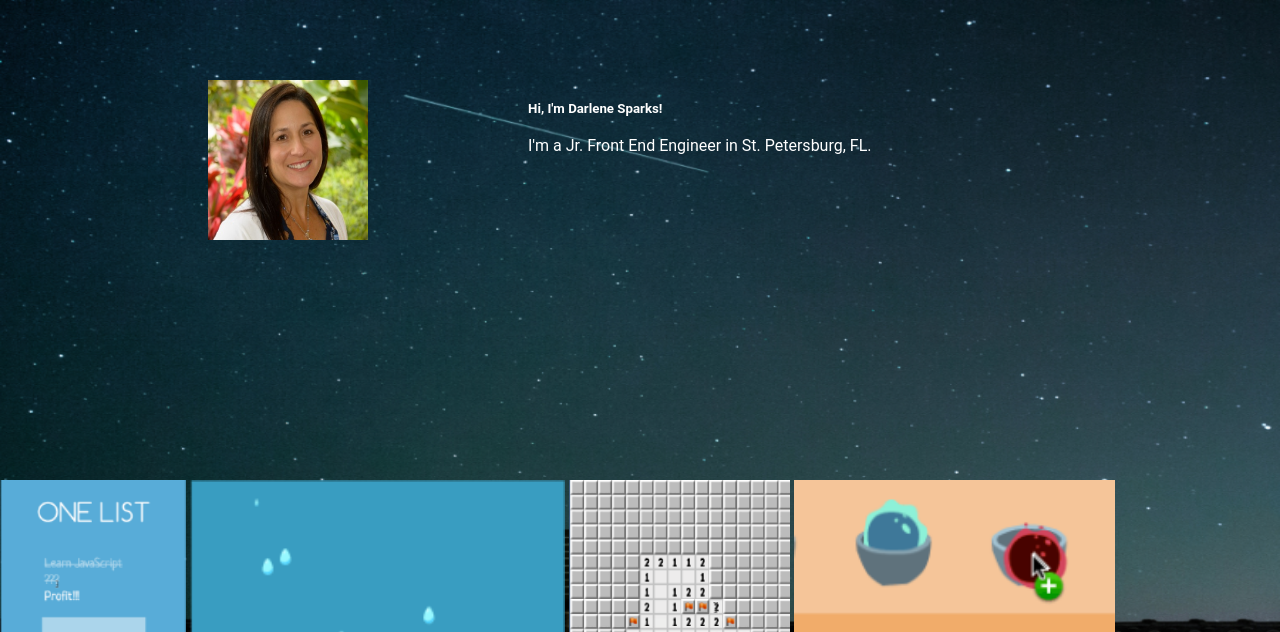
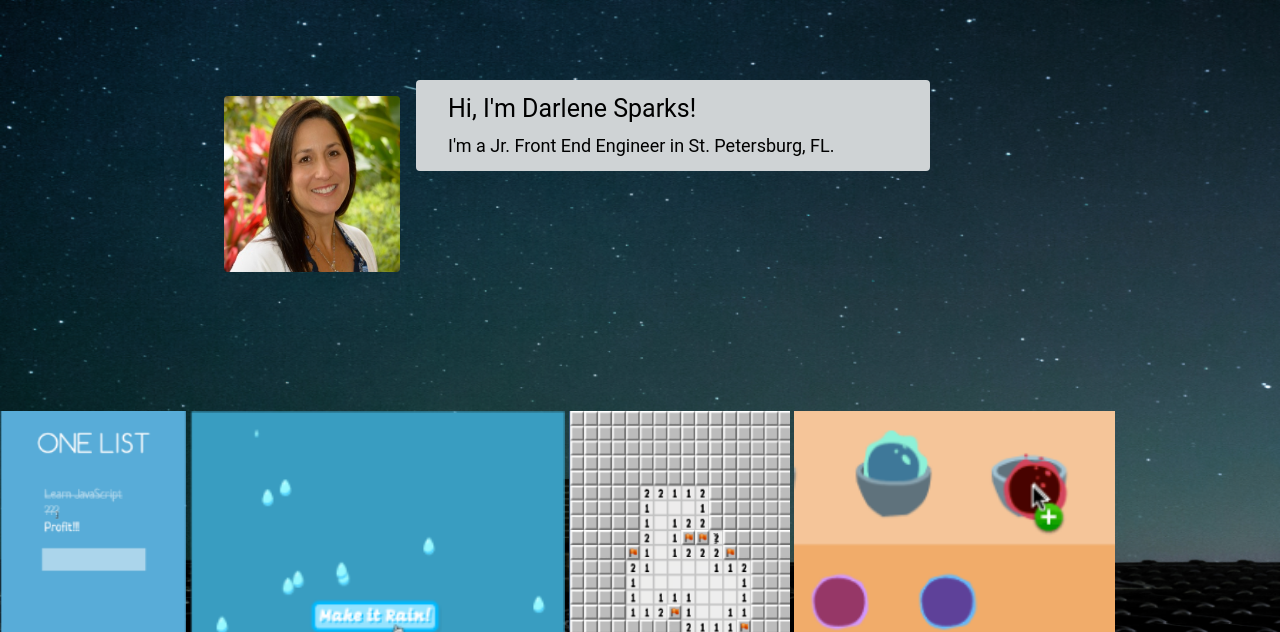
Before and after one commit to darthestar/portfolio, a website: page public/index.html in a window 1280 px wide. Shown: the top 632 px of the page. Drawn offline with Linux system fonts and the light colour scheme.

Commit message:
top elements positioning

```diff
--- a/public/index.html
+++ b/public/index.html
@@ -15,8 +15,10 @@
       <section class="top-elements">
         <img class="profile-pic" src="./images/darleneheadshot.png">
         <section class="top-text-bubble">
-          <h1>Hi, I'm Darlene Sparks!</h1>
-          <p>I'm a Jr. Front End Engineer in St. Petersburg, FL.</p>
+          <span class="top-line">Hi, I'm Darlene Sparks!</span>
+          <br>
+          <br>
+          <span class="bottom-line">I'm a Jr. Front End Engineer in St. Petersburg, FL.</span>
         </section>
       </section>
     </section>
@@ -63,7 +65,7 @@
         <img class="twitter-image" src="./images/twitter.jpg" alt="twitter image">
       </section>
       <section class="first-footer-container">
-        Copyright@2016 Darlene G. Sparks. Built with at SDG
+        Copyright@2016 Darlene G. Sparks. Built with &hearts; at SDG
       </section>
     </section>
   </section>
--- a/public/screen.css
+++ b/public/screen.css
@@ -11,9 +11,10 @@ body {
 }
 
 .profile-pic{
-  width: 10em;
-  height: 10em;
-  margin: 5em;
+  width: 11em;
+  height:11em;
+  margin: 6em 0em 5em 14em;
+  border-radius: 4px;
 }
 
 .main-top-section{
@@ -23,6 +24,8 @@ body {
 
 }
 
+
+
 .top-section{
 
 
@@ -31,12 +34,30 @@ body {
 .top-elements{
   display: flex;
   flex-direction: row;
-  margin: 0em 5em 10em 8em;
+  /* justify-content: space-around; */
+  align-content: center;
 }
 
+
+
 .top-text-bubble{
-  color: white;
-  margin: 5em;
+  color: black;
+  margin: 5em 5em 15em 1em;
+  background-color: #CFD3D5;
+  padding: 1em 6em 1em 2em;
+  border-radius: 4px;
+
+}
+
+.top-line{
+  font-size: 25px;
+  font-weight: 900px;
+
+
+}
+
+.bottom-line{
+  font-size: 18px;
 
 }
 
```
